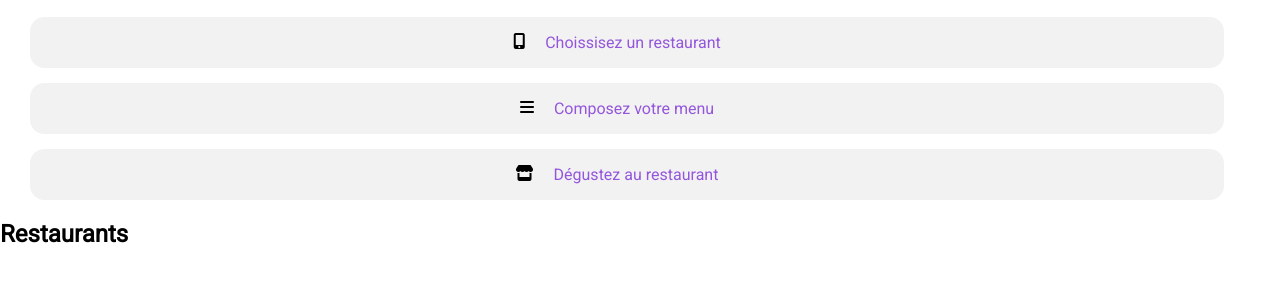
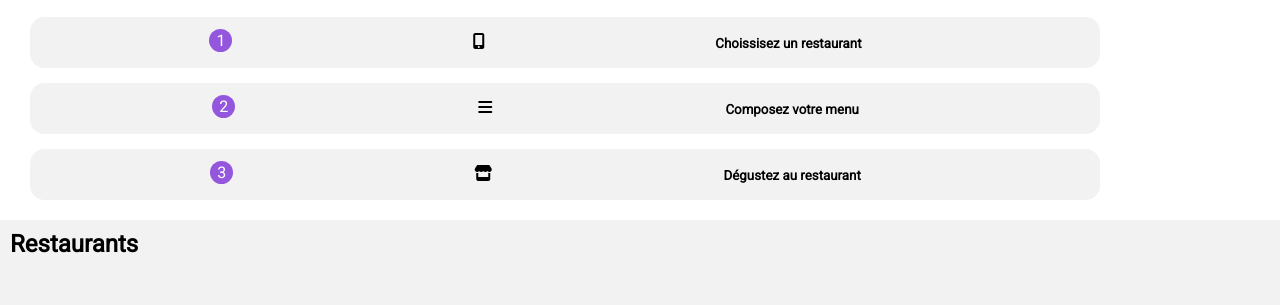
Before and after one commit to Tngzz/Ohmyfood, a website: page index.html in a window 1280 px wide. Shown: the part 439-744 px from the top of the page. Drawn offline with Linux system fonts and the light colour scheme; a web font is replaced by a local one.

Commit message:
Ajout des cartes et footer

```diff
--- a/Sass/Main.scss
+++ b/Sass/Main.scss
@@ -6,6 +6,17 @@ $colour-tertiary: #99E2D0;
 
 $font-title: 'Shrikhand', cursive;
 $font-texte: 'Roboto' , sans-serif;
+
+@mixin circle {
+    position: absolute;
+    top: -4px;
+    right: 22px;
+    padding: 2px 7px;
+    border-radius: 50%;
+    background: red;
+    color: white;
+
+}
 
 a {
     text-decoration: none;
@@ -117,14 +128,59 @@ footer {
     margin: 15px;
     border: solid 1px #F2F2F2;
     margin-left: -10px;
-    width: 95%;
+    width: 85%;
     padding: 15px 7px 15px 7px;
     border-radius: 14px;
     background-color: #F2F2F2;
     display: flex;
-    justify-content: center;
+    justify-content: space-evenly;
 }
 
 .text-button {
     margin: 20px;
+    color: black;
+    font-size: smaller;
 }
+
+.text-notification {
+    display: flex;
+    align-content: center;
+}
+
+.notification {
+
+    @include circle()
+
+}
+
+//-Test-//
+
+.notification {
+
+   background-color: transparent;
+    position: relative;
+    display: inline-block;
+
+  }
+
+  .notification .badge {
+    position: absolute;
+    top: 0px;
+    right: 8px;
+    padding: 2px 7px;
+    border-radius: 50%;
+    background: $colour-primary;
+    color: white;
+  }
+
+.fa-solid, .fas {
+
+}
+
+.restaurants {
+    background-color: #F2F2F2;
+}
+
+.h1-restaurant {
+    padding: 10px;
+}
--- a/index.html
+++ b/index.html
@@ -48,25 +48,44 @@
         <nav class="principal-nav">
             <h1 class="title-nav">Fonctionnement</h1>
             <ul class="menu">
-                <li class="menu-button"><i class="fa-solid fa-mobile-screen-button"></i>
-                    <a hrer="#">
-                        <text class="text-button">Choissisez un restaurant</text>
+                <li class="menu-button">
+                    <a class="notification">
+                        <span class="badge">1</span>
+                      </a>
+                    <i class="fa-solid fa-mobile-screen-button"></i>
+                    <a href="#">
+                        <text class="text-button">
+                            <b>Choissisez un restaurant</b>
+                        </text>
                     </a>
                 </li>
-                <li class="menu-button"><i class="fa-solid fa-bars"></i>
+                <li class="menu-button">
+                    <a class="notification">
+                        <span class="badge">2</span>
+                      </a>
+                    <i class="fa-solid fa-bars"></i>
                     <a hrer="#">
-                        <text class="text-button">Composez votre menu</text>
+                        <text class="text-button">
+                            <b>Composez votre menu</b>
+                        </text>
                     </a>
                 </li>
-                <li class="menu-button"><i class="fa-solid fa-store"></i>
+                <li class="menu-button">
+                    <a class="notification">
+                        <span class="badge">3</span>
+                      </a>
+                    <i class="fa-solid fa-store"></i>
                     <a hrer="#">
-                        <text class="text-button">Dégustez au restaurant</text>
+                        <text class="text-button">
+                            <b>Dégustez au restaurant</b>
+                        </text>
                     </a>
                 </li>
             </ul>
         </nav>
         <section class="restaurants">
-            <div class="card"><h1 class="h1-restaurant">Restaurants</h1>
+            <h1 class="h1-restaurant">Restaurants</h1>
+            <div class="card">
                 <div class="card">
                     <a href="#">
                         <img class="" src="" alt="">
```
Also changed, not shown: Sass/Main.css, 1 other file.
